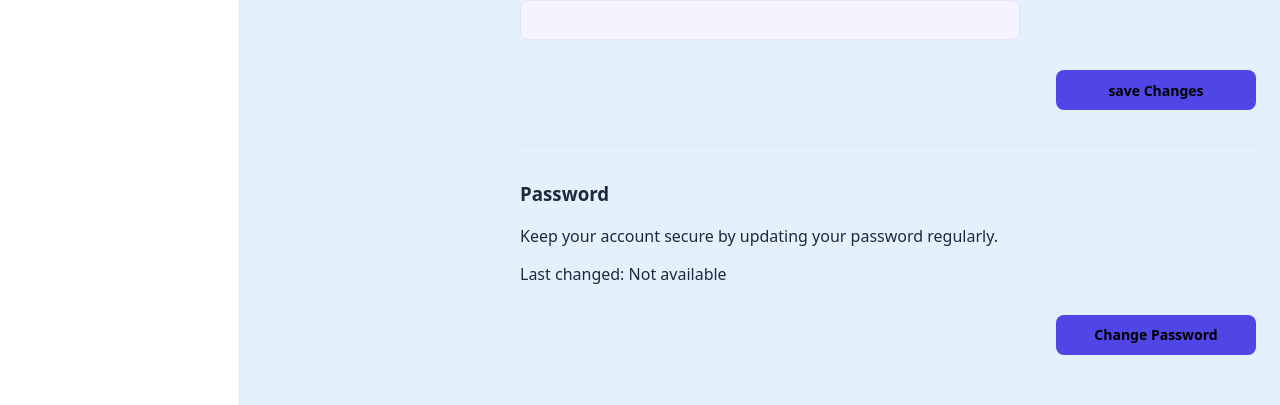
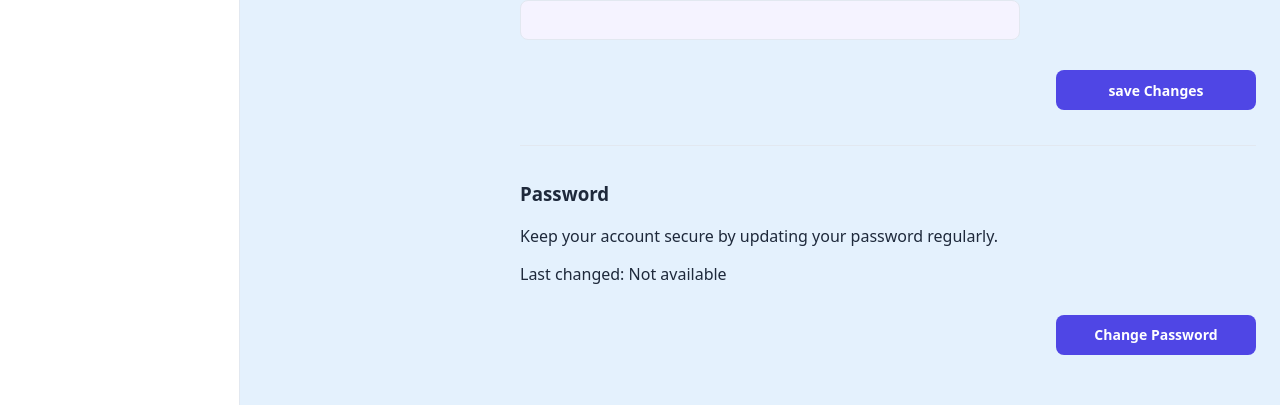
Before and after one commit to maryamparvan/Nexa-Admin-Dashboard, a React (Vite) app: page /Setting in a window 1280 px wide. Shown: the part 354-759 px from the top of the page. Built offline with nearby package versions, Linux system fonts and the light colour scheme; no server answers; sample sign-in values are in the browser's storage.

Commit message:
fix css button3

```diff
--- a/src/Components/Pages/Setting/SettingProfile/SettingProfile.css
+++ b/src/Components/Pages/Setting/SettingProfile/SettingProfile.css
@@ -33,6 +33,7 @@
     margin-left: auto;
     justify-content: center;
     border: none;
+    color: var(--backnav);
     border-radius: 8px;
     background-color:var(--button);
     font-size: 14px;
@@ -55,7 +56,8 @@
     justify-content: center;
     border: none;
     border-radius: 8px;
-    background-color: var(--button)
+    background-color: var(--button);
+    color: var(--backnav);
     font-size: 14px;
     font-weight: 600;
     cursor: pointer;
```
